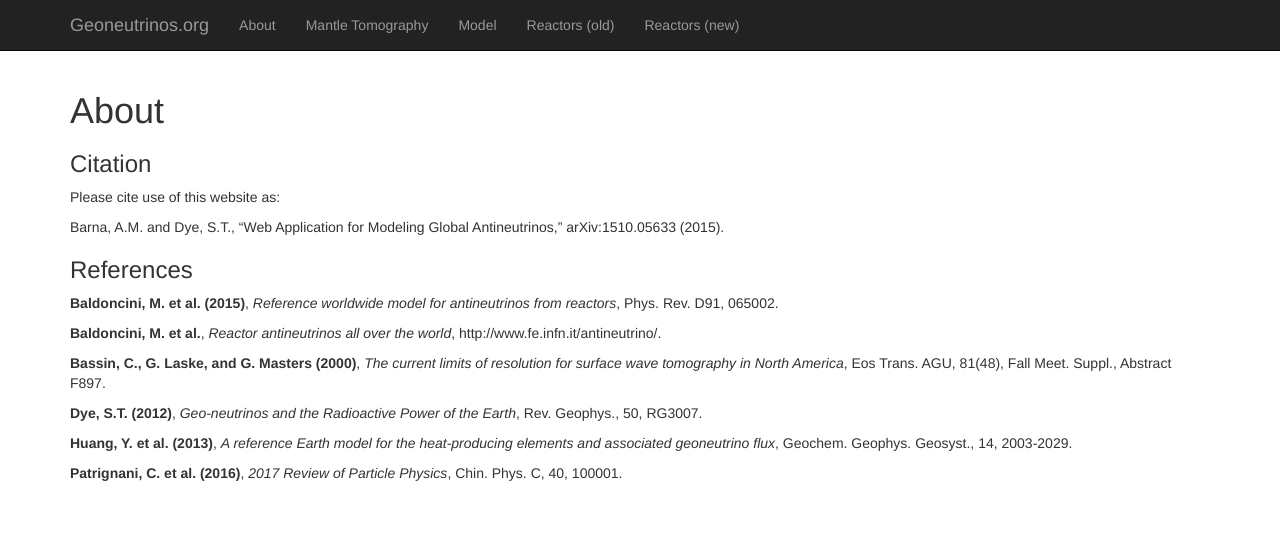
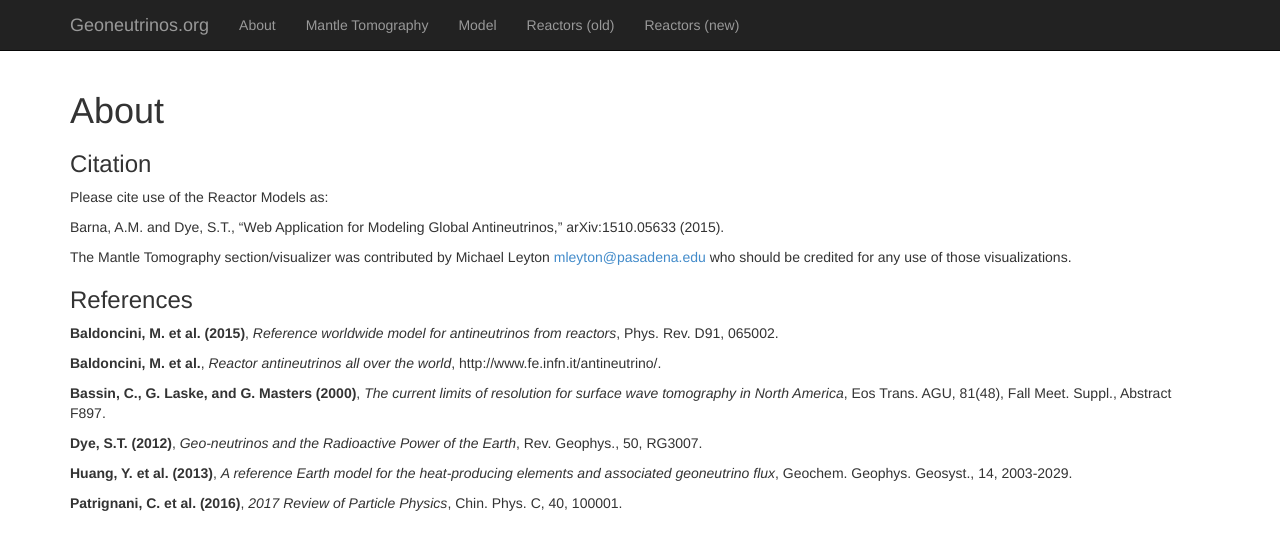
Before and after one commit to geoneutrinos/geoneutrinos.github.io, a Jekyll site: the page built from about.md, in a window 1280 px wide. Shown: the top 550 px of the page. Built offline with Jekyll 4.4.1, drawn with Linux system fonts in a browser that asks for light colours.

Commit message:
Add mantle tomography credit to Michael Leyton

```diff
--- a/about.md
+++ b/about.md
@@ -5,9 +5,11 @@ permalink: /about/
 ---
 
 ### Citation
-Please cite use of this website as:
+Please cite use of the Reactor Models as:
 
 Barna, A.M. and Dye, S.T., "Web Application for Modeling Global Antineutrinos," arXiv:1510.05633 (2015).
+
+The Mantle Tomography section/visualizer was contributed by Michael Leyton [mleyton@pasadena.edu]() who should be credited for any use of those visualizations.
 
 ### References
 **Baldoncini, M. et al. (2015)**, *Reference worldwide model for antineutrinos from reactors*, Phys. Rev. D91, 065002.
```
Also changed, not shown: mantle_tomography.md (+2 -0 lines).
